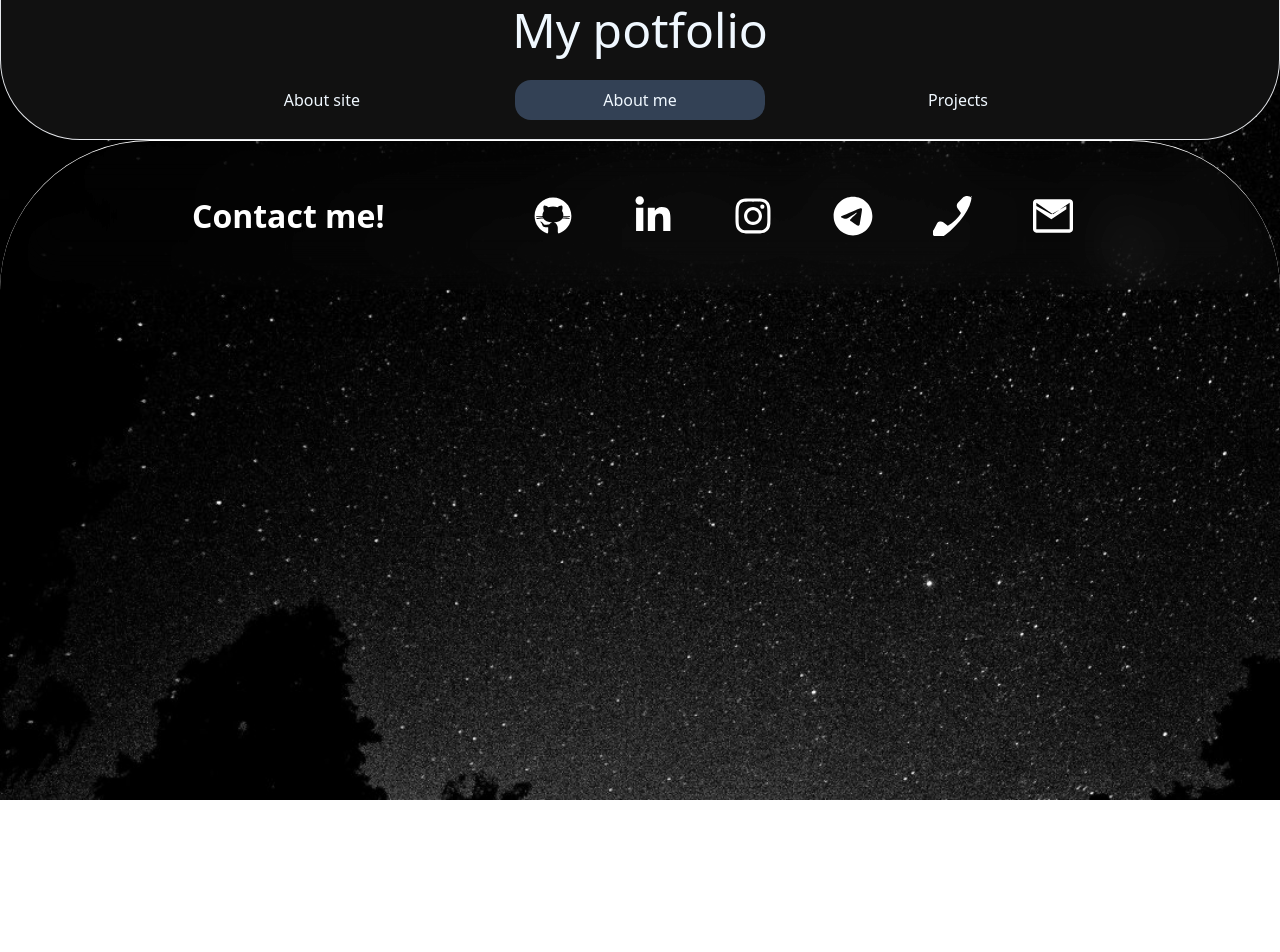
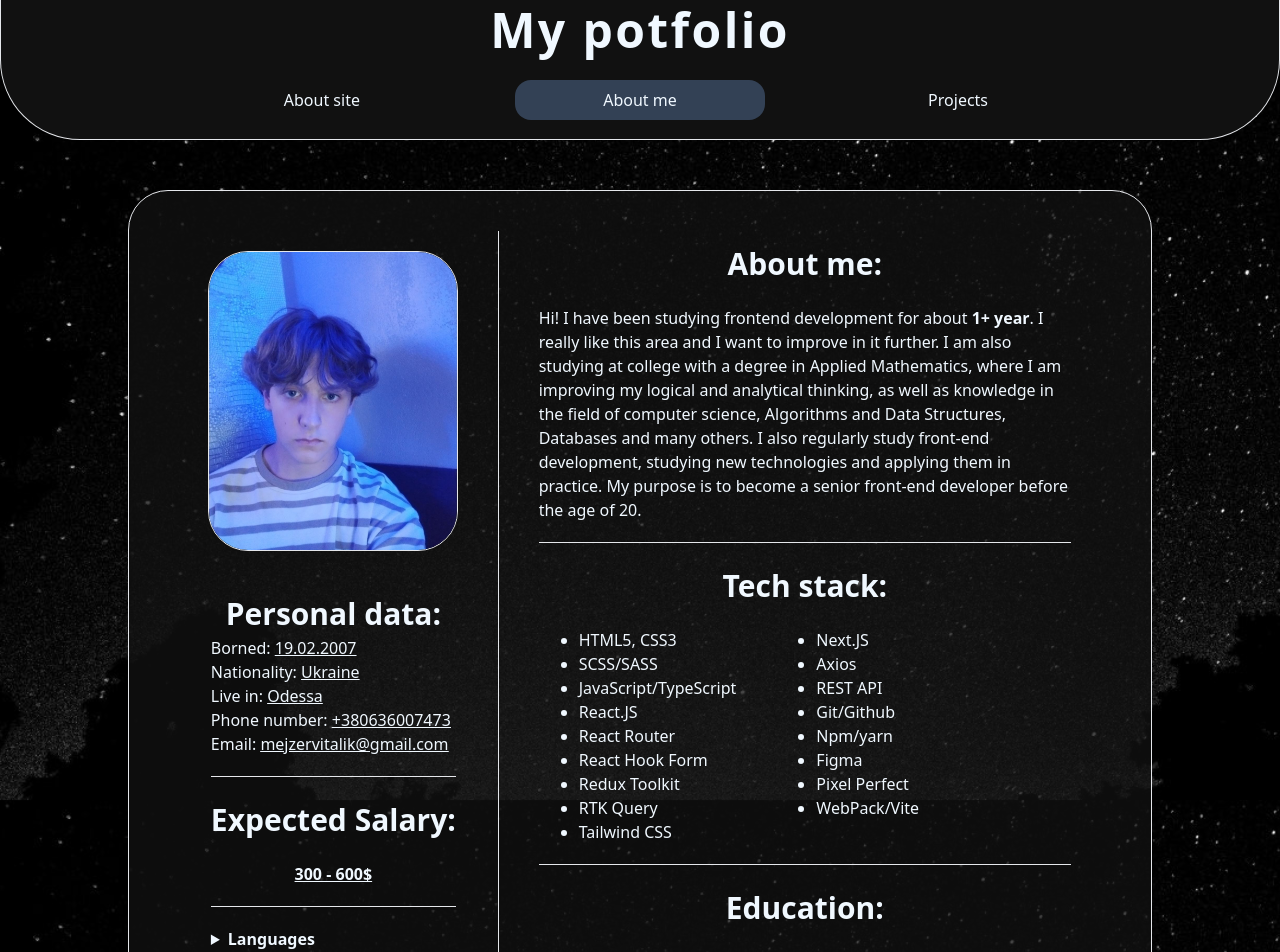
Before and after one commit to mejzerVitaliy/My_Portfolio, a Next.js app: page /aboutMe in a window 1280 px wide. Shown: the top 952 px of the page. Before the commit the page ends 800 px from the top, so only its background shows below. Built offline with nearby package versions, Linux system fonts and the light colour scheme.

Commit message:
+ ResumePage and started PortfolioPage

```diff
--- a/src/app/aboutMe/page.tsx
+++ b/src/app/aboutMe/page.tsx
@@ -1,3 +1,4 @@
+import AboutMe from "@/components/organisms/AboutMe";
 import Footer from "@/components/templates/Footer/Footer";
 import Header from "@/components/templates/Header/Header";
 import Navbar from "@/components/templates/Navbar/Navbar";
@@ -10,11 +11,11 @@ export const metadata: Metadata = {
 
 export default function AboutMePage() {
     return (
-        <main className="relative flex flex-col items-center justify-center">
+        <main className=" w-full h-full relative flex flex-col items-center">
             <Header />
             <Navbar selectedPage="aboutMe" />
 
-
+            <AboutMe />
 
             <Footer />
         </main>
--- /dev/null
+++ b/src/components/organisms/AboutMe.tsx
@@ -0,0 +1,122 @@
+import React from 'react'
+
+const AboutMe: React.FC = () => {
+    return (
+        <main className=" w-[80%]  p-[40px] rounded-[40px] border m-[50px_0_200px] bg-[#111111c4]">
+            <section className='w-full flex'>
+                <aside className='w-[35%] flex flex-col items-center p-[20px] border-r'>
+                    <img className='w-[250px] h-[300px] mb-[40px] object-cover rounded-[40px] border' src='/assets/MyPhoto.jpg' alt="My photo" />
+
+                    <article className='text-center'>
+                        <h3 className='text-[30px] font-bold'>Personal data: </h3>
+
+                        <article className='text-left'>
+                            <p>Borned: <u>19.02.2007</u></p>
+
+                            <p>Nationality: <u>Ukraine</u></p>
+
+                            <p>Live in: <u>Odessa</u></p>
+
+                            <p>Phone number: <u><a href="tel:+380636007473">+380636007473</a></u></p>
+
+                            <p>Email: <u><a href="mailto:mejzervitalik@gmail.com">mejzervitalik@gmail.com</a></u></p>
+                        </article>
+
+                        <hr className='my-[20px]' />
+
+                        <article className='text-center'>
+                            <h3 className='text-[30px] font-bold mb-[20px]'>Expected Salary:</h3>
+                            <p><strong><u>300 - 600$</u></strong></p>
+                        </article>
+
+                        <hr className='my-[20px]' />
+
+                        <article className='text-left'>
+                            <details className='cursor-default'>
+                                <summary>
+                                    <strong>Languages</strong>
+                                </summary>
+
+                                <ol className=' list-disc ml-[40px]'>
+                                    <li>Ukrainian - <strong><u>Native</u></strong></li>
+                                    <li>Russian - <strong><u>C1</u></strong></li>
+                                    <li>English - <strong><u>B1</u></strong></li>
+                                </ol>
+                            </details>
+                        </article>
+
+                    </article>
+                </aside>
+
+                <section className='w-[65%] p-[10px_40px] flex flex-col'>
+                    <article>
+                        <h3 className='text-center mb-[20px] text-[30px] font-bold'>About me: </h3>
+
+                        <p>
+                            Hi! I have been studying frontend development for about <strong>1+ year</strong>.
+                            I really like this area and I want to improve in it further. I am also studying at college with a degree in Applied Mathematics, where I am improving my logical and analytical thinking, as well as knowledge in the field of computer science, Algorithms and Data Structures, Databases and many others.
+                            I also regularly study front-end development, studying new technologies and applying them in practice. My purpose is to become a senior front-end developer before the age of 20.
+                        </p>
+
+                    </article>
+
+                    <hr className='my-[20px]' />
+
+                    <article>
+                        <h3 className='text-center mb-[20px] text-[30px] font-bold'>Tech stack:</h3>
+
+                        <article className='w-full flex '>
+                            <ol className='list-disc mx-[40px]'>
+                                <li>HTML5, CSS3</li>
+                                <li>SCSS/SASS</li>
+                                <li>JavaScript/TypeScript</li>
+                                <li>React.JS</li>
+                                <li>React Router</li>
+                                <li>React Hook Form</li>
+                                <li>Redux Toolkit</li>
+                                <li>RTK Query</li>
+                                <li>Tailwind CSS</li>
+                            </ol>
+
+                            <ol className='list-disc mx-[40px]'>
+                                <li>Next.JS</li>
+                                <li>Axios</li>
+                                <li>REST API</li>
+                                <li>Git/Github</li>
+                                <li>Npm/yarn</li>
+                                <li>Figma</li>
+                                <li>Pixel Perfect</li>
+                                <li>WebPack/Vite</li>
+                            </ol>
+                        </article>
+                    </article>
+
+                    <hr className='my-[20px]' />
+
+                    <article className='text-center'>
+                        <h3 className='mb-[20px] text-[30px] font-bold'>Education:</h3>
+
+                        <p>VOCATIONAL COLLEGE OF ONU NAMED I.I. MECHNYKOV</p>
+                        <p><i>(Professional Junior Bachelor)</i></p>
+                    </article>
+
+                    <hr className='my-[20px]' />
+
+                    <article>
+                        <h3 className='text-center mb-[20px] text-[30px] font-bold'>Work experience:</h3>
+
+                        <h4 className='ml-[16px]'><i>Freelance</i></h4>
+                        <p>I was developing a website for a tea shop called <i>"Cratom Lounge".</i>
+                            The purpose of the site is advertising and promotion in social networks.
+                        </p>
+                        <p>
+                            Now i starting development of site to my school. The purpose of this website is to provide students, parents, and staff with easy access to important information and resources related to the school. It serves as a central hub for communicating news, upcoming events, academic programs, and policies.
+                        </p>
+                    </article>
+                </section>
+            </section>
+        </main>
+    )
+}
+
+export default AboutMe
--- a/src/components/organisms/Portfolio.tsx
+++ b/src/components/organisms/Portfolio.tsx
@@ -2,7 +2,7 @@ import React from 'react'
 
 const Portfolio: React.FC = () => {
     return (
-        <main className=" w-[80%]  p-[40px] rounded-[40px] border my-[50px] bg-[#111111c4]">
+        <main className=" w-[80%]  p-[40px] rounded-[40px] border m-[50px_0_200px] bg-[#111111c4]">
             <section className='w-full'>
                 <article className='w-full px-[40px]'>
                     <h3 className='text-center text-[28px] mb-[20px]'><strong>This Website is My Portfolio</strong></h3>
--- a/src/components/templates/Footer/Footer.tsx
+++ b/src/components/templates/Footer/Footer.tsx
@@ -2,9 +2,9 @@ import React from 'react'
 
 const Footer: React.FC = () => {
     return (
-        <footer className='w-full h-[150px] static  bottom-0 grid place-items-center rounded-t-full blured border-t '>
+        <footer className='w-full h-[150px] absolute bottom-0 grid place-items-center rounded-t-full bg-[#111] border-t '>
             <section className='w-[70%] flex justify-between items-center'>
-                <h2 className='text-center text-[32px] font-semibold '>Contact me!</h2>
+                <h2 className='text-center text-[40px] font-bold '>Contact me!</h2>
 
                 <section className=' w-[70%] flex justify-end gap-[30px] items-center'>
                     <a className='hover:animate-bounce duration-150 w-[70px] h-[70px] grid place-items-center cursor-auto' href="https://github.com/mejzerVitaliy" target='blank'>
--- a/src/components/templates/Header/Header.tsx
+++ b/src/components/templates/Header/Header.tsx
@@ -3,7 +3,7 @@ import React from 'react'
 const Header:React.FC = () => {
     return (
         <header className=" sticky top-[-100px] z-20 w-full h-[60px] border-x flex items-center justify-center bg-[#111]">
-            <h1 className="text-[48px]">My potfolio</h1>
+            <h1 className="text-[48px] font-bold tracking-wider">My potfolio</h1>
         </header>
     )
 }
--- a/src/styles/globals.css
+++ b/src/styles/globals.css
@@ -7,11 +7,15 @@
     padding: 0;
 }
 
+html {
+    min-width: 100%;
+    min-height: 100%;
+}
 
 body {
-    width: 100%;
-    height: 100%;
-    background-image: url('../assets/background.jpg');
+    min-width: 100%;
+    min-height: 100%;
+    background-image: url('../../public/assets/background.jpg');
     background-size: cover;
     background-attachment: fixed;
     color: aliceblue;
```
Also changed, not shown: public/assets/MyPhoto.jpg (added), public/assets/background.jpg (renamed from src/assets/background.jpg).
